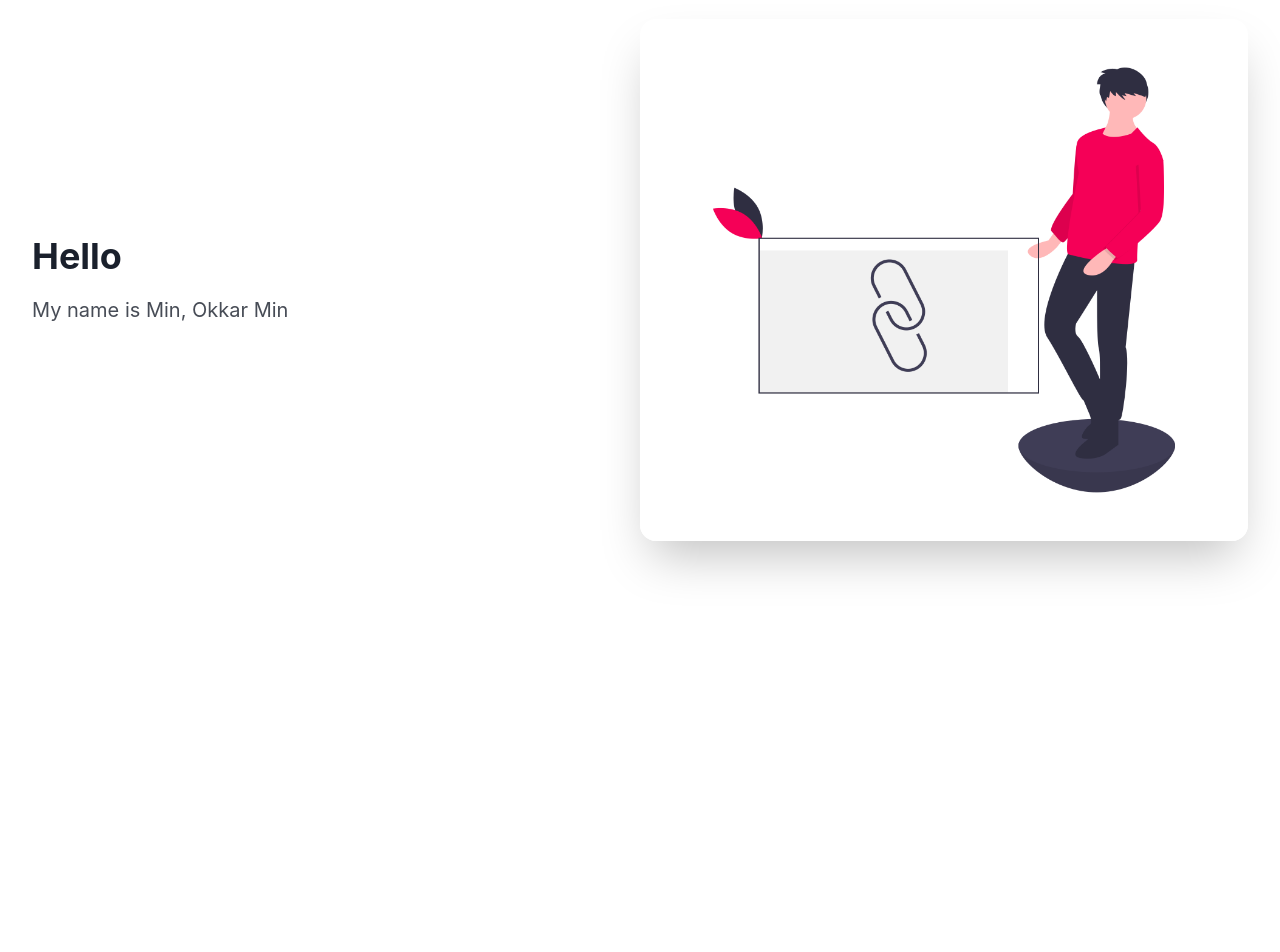
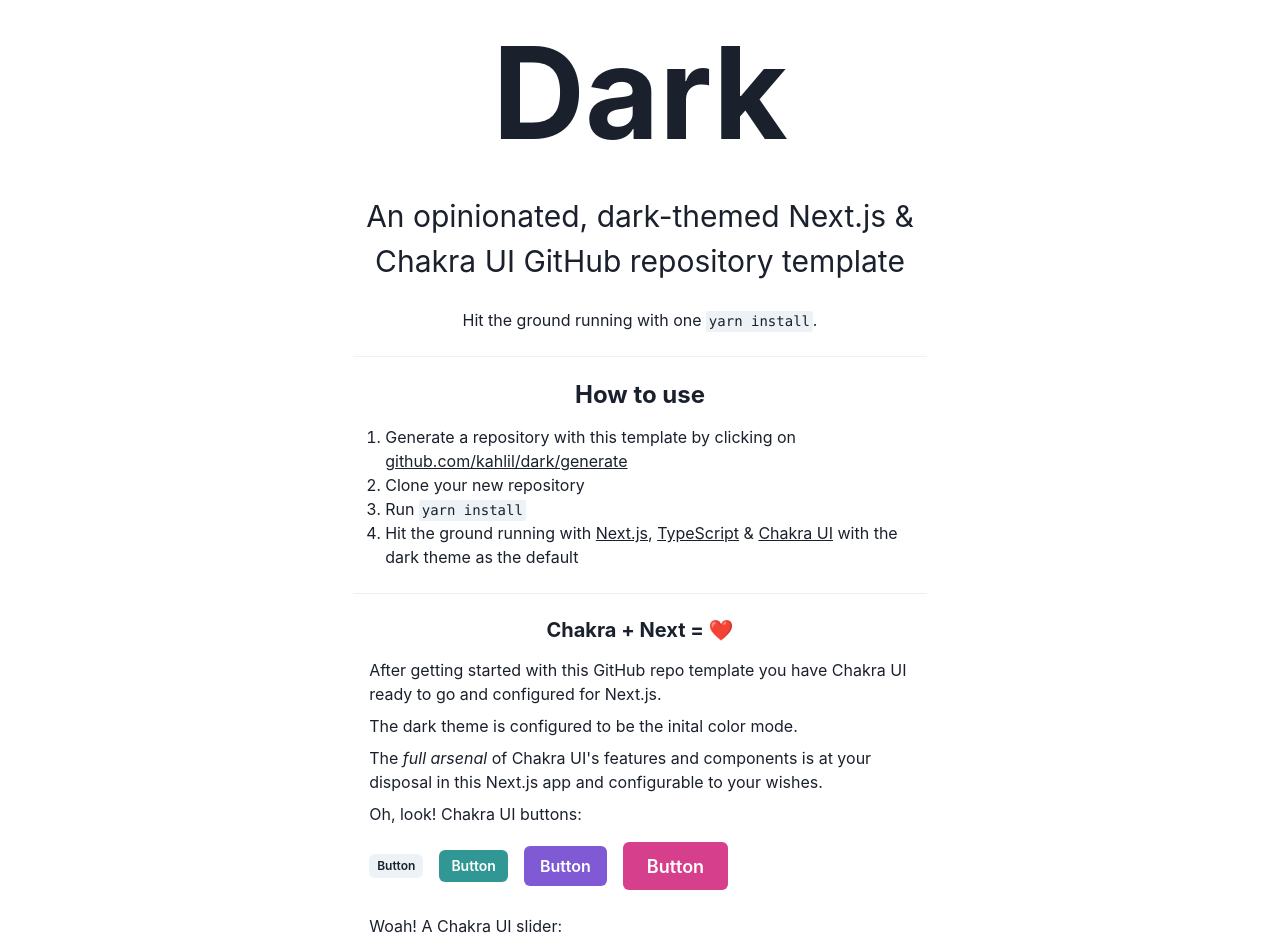
Before and after one commit to OkkarMin/okkar-blog-url-shortner, a Next.js app: page / in a window 1280 px wide. Shown: the top 952 px of the page. Before the commit the page ends 800 px from the top, so only its background shows below. Built offline with nearby package versions, Linux system fonts and the light colour scheme.

Commit message:
✏️ Edit index.js with template code

```diff
--- a/pages/index.js
+++ b/pages/index.js
@@ -1,45 +1,273 @@
-import { Box, Flex, Stack, Heading, Image } from "@chakra-ui/react";
+import {
+  Container,
+  Heading,
+  VStack,
+  Stack,
+  Text,
+  Code,
+  OrderedList,
+  ListItem,
+  Link,
+  Button,
+  Slider,
+  SliderThumb,
+  SliderTrack,
+  SliderFilledTrack,
+  Switch,
+  Avatar,
+  Flex,
+  Badge,
+  Box,
+  Divider,
+} from "@chakra-ui/react";
 
-export default function Home() {
+function Home() {
   return (
-    <Flex
-      align="center"
-      justify={{ base: "center", md: "space-around", xl: "space-between" }}
-      direction={{ base: "column-reverse", md: "row" }}
-      wrap="no-wrap"
-      minH="70vh"
-      px={8}
-      mb={16}
+    <Container>
+      <VStack my={4} spacing={6}>
+        <Heading as="h1" fontSize="9xl" textAlign="center">
+          Dark
+        </Heading>
+        <Text fontSize="3xl" textAlign="center">
+          An opinionated, dark-themed Next.js &amp; Chakra UI GitHub repository
+          template
+        </Text>
+        <Text>
+          Hit the ground running with one <Code>yarn install</Code>.
+        </Text>
+
+        <Divider />
+
+        <Container centerContent>
+          <Heading as="h2" fontSize="2xl" mb={4}>
+            How to use
+          </Heading>
+          <OrderedList>
+            <ListItem>
+              Generate a repository with this template by clicking on{" "}
+              <Link
+                href="https://github.com/kahlil/dark/generate"
+                isExternal
+                textDecoration="underline"
               >
-      <Stack
-        spacing={4}
-        w={{ base: "80%", md: "40%" }}
-        align={["center", "center", "flex-start", "flex-start"]}
+                github.com/kahlil/dark/generate
+              </Link>
+            </ListItem>
+            <ListItem>Clone your new repository</ListItem>
+            <ListItem>
+              Run <Code>yarn install</Code>
+            </ListItem>
+            <ListItem>
+              Hit the ground running with{" "}
+              <Link
+                href="https://nextjs.org"
+                isExternal
+                textDecoration="underline"
               >
-        <Heading
-          as="h1"
-          size="xl"
-          fontWeight="bold"
-          color="primary.800"
-          textAlign={["center", "center", "left", "left"]}
+                Next.js
+              </Link>
+              ,{" "}
+              <Link
+                href="https://www.typescriptlang.org/"
+                isExternal
+                textDecoration="underline"
               >
-          Hello
+                TypeScript
+              </Link>{" "}
+              &amp;{" "}
+              <Link
+                href="https://chakra-ui.com"
+                isExternal
+                textDecoration="underline"
+              >
+                Chakra UI
+              </Link>{" "}
+              with the dark theme as the default
+            </ListItem>
+          </OrderedList>
+        </Container>
+
+        <Divider />
+
+        <Container>
+          <Heading as="h3" fontSize="xl" mb={4} textAlign="center">
+            Chakra + Next = ❤️
           </Heading>
-        <Heading
-          as="h2"
-          size="md"
-          color="primary.800"
-          opacity="0.8"
-          fontWeight="normal"
-          lineHeight={1.5}
-          textAlign={["center", "center", "left", "left"]}
+          <Stack>
+            <Text>
+              After getting started with this GitHub repo template you have{" "}
+              Chakra UI ready to go and configured for Next.js.
+            </Text>
+            <Text>
+              The dark theme is configured to be the inital color mode.
+            </Text>
+            <Text>
+              The <em>full arsenal</em> of Chakra UI's features and components
+              is at your disposal in this Next.js app and configurable to your
+              wishes.
+            </Text>
+
+            <Text pb={2}>Oh, look! Chakra UI buttons:</Text>
+            <Stack pb={2} spacing={4} direction="row" align="center">
+              <Button size="xs">Button</Button>
+              <Button colorScheme="teal" size="sm">
+                Button
+              </Button>
+              <Button colorScheme="purple" size="md">
+                Button
+              </Button>
+              <Button colorScheme="pink" size="lg">
+                Button
+              </Button>
+            </Stack>
+
+            <Text py={2}>Woah! A Chakra UI slider:</Text>
+            <Slider
+              pb={2}
+              aria-label="slider-ex-2"
+              colorScheme="pink"
+              defaultValue={30}
             >
-          My name is Min, Okkar Min
-        </Heading>
+              <SliderTrack>
+                <SliderFilledTrack />
+              </SliderTrack>
+              <SliderThumb />
+            </Slider>
+
+            <Text pt={4} pb={2}>
+              Blimey! Chakra UI switches:
+            </Text>
+            <Stack pb={2} align="center" direction="row">
+              <Switch size="sm" colorScheme="teal" />
+              <Switch size="md" colorScheme="purple" />
+              <Switch size="lg" colorScheme="pink" />
             </Stack>
-      <Box w={{ base: "80%", sm: "60%", md: "50%" }} mb={{ base: 12, md: 0 }}>
-        <Image src={"/redirect.png"} size="100%" rounded="1rem" shadow="2xl" />
+
+            <Text py={2}>
+              Damn, yo! Composed Chakra UI components for displaying data:
+            </Text>
+            <Flex pb={2}>
+              <Avatar src="https://bit.ly/sage-adebayo" />
+              <Box ml="3">
+                <Text fontWeight="bold">
+                  Segun Adebayo
+                  <Badge ml="1" colorScheme="green">
+                    New
+                  </Badge>
+                </Text>
+                <Text fontSize="sm">UI Engineer, creator of Chakra UI</Text>
               </Box>
             </Flex>
+
+            <Text py={2}>
+              See the code for the examples above in the{" "}
+              <Link
+                href="https://github.com/kahlil/dark/blob/main/src/pages/index.tsx"
+                isExternal
+                textDecoration="underline"
+              >
+                source code
+              </Link>
+              .
+            </Text>
+          </Stack>
+        </Container>
+
+        <Divider />
+
+        <Container>
+          <Heading as="h3" fontSize="xl" mb={4} textAlign="center">
+            Other Tech 🦾
+          </Heading>
+          <Stack>
+            <Text>
+              Besides the main tech stack of Next, TypeScript and Chakra UI,
+              this template also comes with{" "}
+              <Link
+                href="https://prettier.io"
+                isExternal
+                textDecoration="underline"
+              >
+                Prettier
+              </Link>
+              ,{" "}
+              <Link
+                href="https://eslint.org/"
+                isExternal
+                textDecoration="underline"
+              >
+                ESLint
+              </Link>
+              ,{" "}
+              <Link
+                href="https://github.com/azz/pretty-quick"
+                isExternal
+                textDecoration="underline"
+              >
+                pretty-quick
+              </Link>{" "}
+              ,{" "}
+              <Link
+                href="https://typicode.github.io/husky"
+                isExternal
+                textDecoration="underline"
+              >
+                Husky
+              </Link>{" "}
+              ,
+              <Link
+                href="https://jestjs.io/"
+                isExternal
+                textDecoration="underline"
+              >
+                Jest
+              </Link>
+              , and{" "}
+              <Link
+                href="https://testing-library.com/"
+                isExternal
+                textDecoration="underline"
+              >
+                Testing Library
+              </Link>
+              .
+            </Text>
+            <Text>
+              Pre-configured with sensible defaults provided by the community or
+              the creators of the tools.
+            </Text>
+          </Stack>
+        </Container>
+        <Divider />
+        <Text textAlign="center">
+          Made with ✨ by{" "}
+          <Link
+            href="https://www.kahlillechelt.com"
+            isExternal
+            textDecoration="underline"
+          >
+            Kahlil Lechelt
+          </Link>{" "}
+          &bull;{" "}
+          <Link
+            href="https://github.com/kahlil/dark"
+            isExternal
+            textDecoration="underline"
+          >
+            github/kahlil/dark
+          </Link>{" "}
+          &bull;{" "}
+          <Link
+            href="https://twitter.com/kahliltweets"
+            isExternal
+            textDecoration="underline"
+          >
+            @kahliltweets
+          </Link>
+        </Text>
+      </VStack>
+    </Container>
   );
 }
+
+export default Home;
```
Lines whose indentation alone changed are shown as unchanged.
